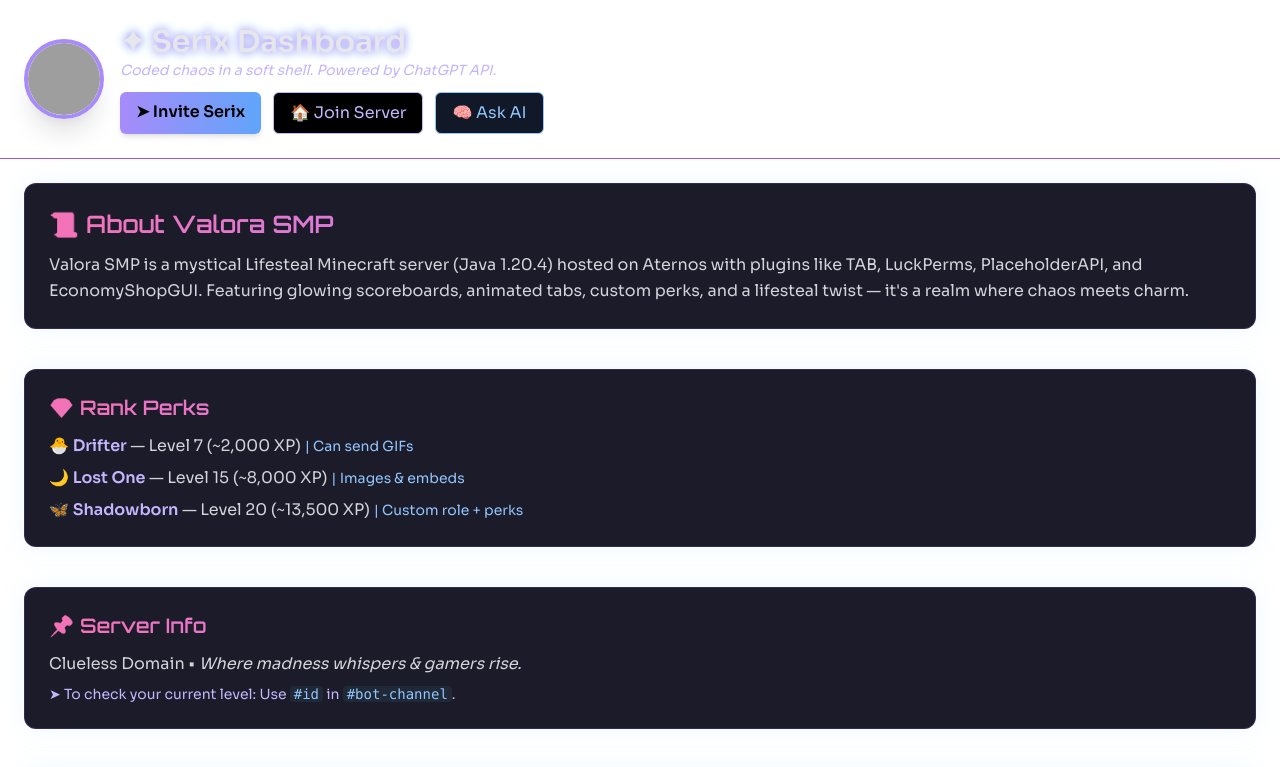
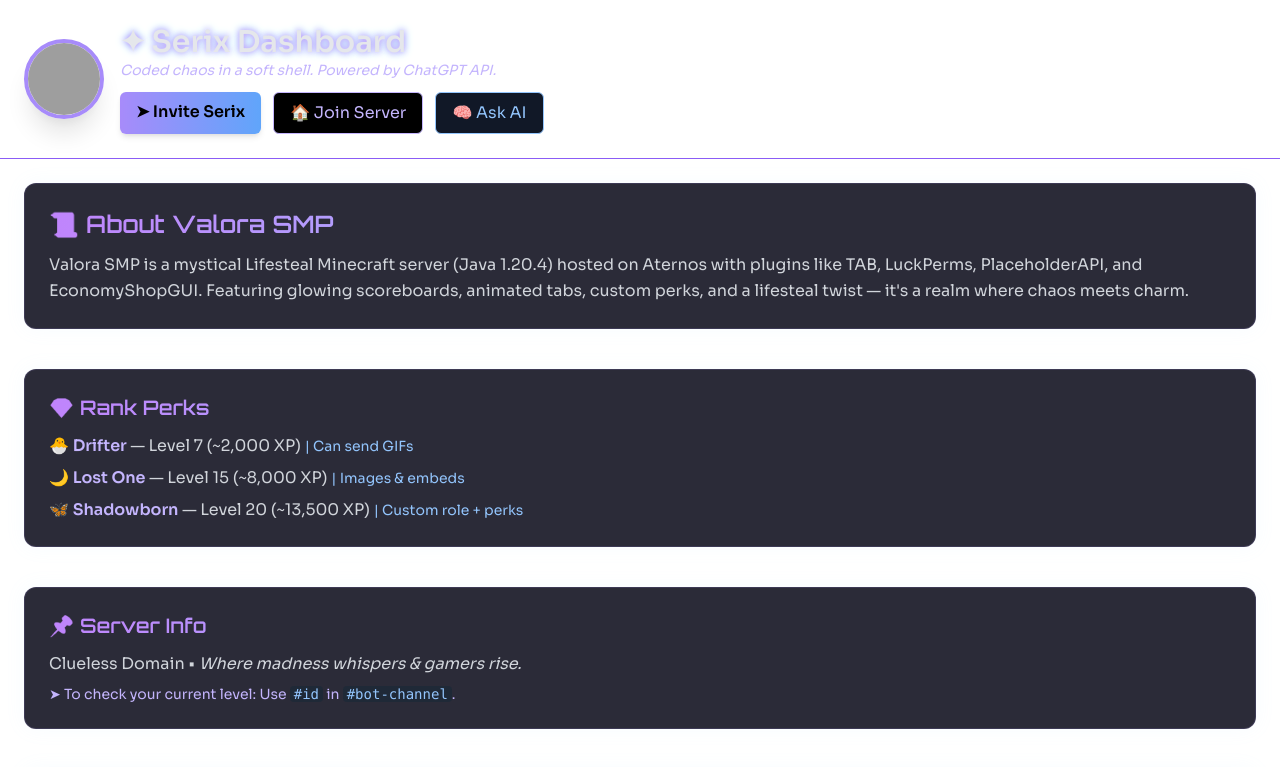
Before and after one commit to MelancholyRizz/Serix-Dashboard, a plain HTML site: page index.html in a window 1280 px wide. Shown: the top 767 px of the page. Drawn offline with nearby package versions, Linux system fonts and the light colour scheme; grey boxes are pictures that could not be loaded.

Commit message:
Update index.html

```diff
--- a/index.html
+++ b/index.html
@@ -9,31 +9,25 @@
   <link href="https://unpkg.com/aos@2.3.1/dist/aos.css" rel="stylesheet">
   <style>
     body {
-      background: linear-gradient(to bottom right, #0a0a1a, #14142b);
+      background: linear-gradient(to bottom right, #07070d, #0f0f1a);
       font-family: 'Sora', sans-serif;
-      background-image: radial-gradient(circle, rgba(255,255,255,0.05) 1px, transparent 1px);
-      background-size: 30px 30px;
+      background-image: none;
+      background-size: 20px 20px;
     }
     .glow-text {
-      text-shadow: 0 0 8px #c084fc, 0 0 12px #8be9fd;
+      text-shadow: 0 0 6px #c084fc, 0 0 10px #8be9fd;
     }
     .card {
-      background: rgba(15, 15, 30, 0.95);
-      border: 1px solid rgba(138, 115, 255, 0.2);
-      box-shadow: 0 0 25px rgba(148, 211, 255, 0.15);
+      background: rgba(20, 20, 35, 0.9);
+      border: 1px solid rgba(168, 148, 255, 0.15);
+      box-shadow: 0 0 20px rgba(148, 211, 255, 0.08);
       transition: all 0.3s ease-in-out;
     }
     .section-title {
-      background: linear-gradient(to right, #f472b6, #c084fc, #8be9fd);
+      background: linear-gradient(to right, #c084fc, #8be9fd);
       -webkit-background-clip: text;
       -webkit-text-fill-color: transparent;
       font-family: 'Orbitron', sans-serif;
-    }
-    a {
-      transition: all 0.3s ease-in-out;
-    }
-    a:hover {
-      filter: brightness(1.2);
     }
   </style>
 </head>
```
